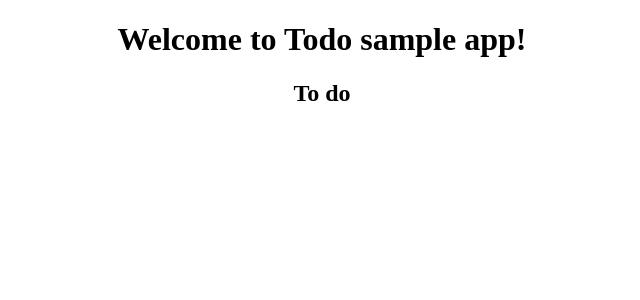
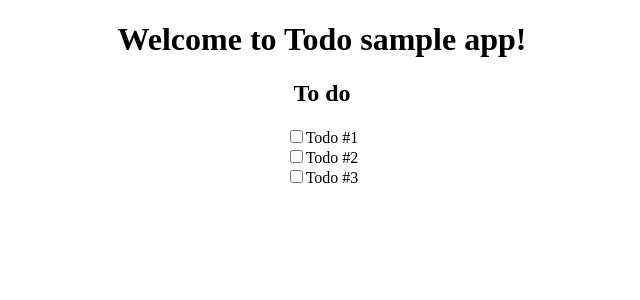
Before and after one commit to AleksandraKot/Angular-ListToDo, an Angular app: page / in a window 1280 px wide. Shown: the top 300 px of the page, without its empty margins (318-958 px from the left). Built offline with nearby package versions, Linux system fonts and the light colour scheme.

Commit message:
List od items added

```diff
--- a/src/app/app.component.ts
+++ b/src/app/app.component.ts
@@ -9,7 +9,12 @@ export class AppComponent {
   title = 'Todo sample app';
   lists = {
     todo: {
-      name: 'To do'
+      name: 'To do',
+      tasks: [
+        'Todo #1',
+        'Todo #2',
+        'Todo #3'
+      ]
     }
   }
 
--- a/src/app/app.module.ts
+++ b/src/app/app.module.ts
@@ -3,11 +3,13 @@ import { NgModule } from '@angular/core';
 
 import { AppComponent } from './app.component';
 import { TodoListComponent } from './todo-list/todo-list.component';
+import { TodoItemComponent } from './todo-list/todoList/todo-item/todo-item.component';
 
 @NgModule({
   declarations: [
     AppComponent,
-    TodoListComponent
+    TodoListComponent,
+    TodoItemComponent
   ],
   imports: [
     BrowserModule
--- a/src/app/todo-list/todo-list.component.html
+++ b/src/app/todo-list/todo-list.component.html
@@ -1 +1,4 @@
-<h2>{{ list.name }}</h2>
+<div>
+    <h2>{{ list.name }}</h2>
+    <app-todo-item *ngFor="let task of list.tasks" [task]="task"></app-todo-item>
+</div>
--- /dev/null
+++ b/src/app/todo-list/todoList/todo-item/todo-item.component.html
@@ -0,0 +1,4 @@
+<div>
+  <input type="checkbox" name="task1">
+  <label for="task1">{{task}}</label>
+</div>
--- /dev/null
+++ b/src/app/todo-list/todoList/todo-item/todo-item.component.ts
@@ -0,0 +1,17 @@
+import { Component, OnInit, Input } from '@angular/core';
+
+@Component({
+  selector: 'app-todo-item',
+  templateUrl: './todo-item.component.html',
+  styleUrls: ['./todo-item.component.scss']
+})
+export class TodoItemComponent implements OnInit {
+  @Input() task: any;
+  constructor() {
+
+   }
+
+  ngOnInit() {
+  }
+
+}
```
Also changed, not shown: src/app/todo-list/todoList/todo-item/todo-item.component.scss (added), 1 other file (tests, documents, lock files or other folders).
